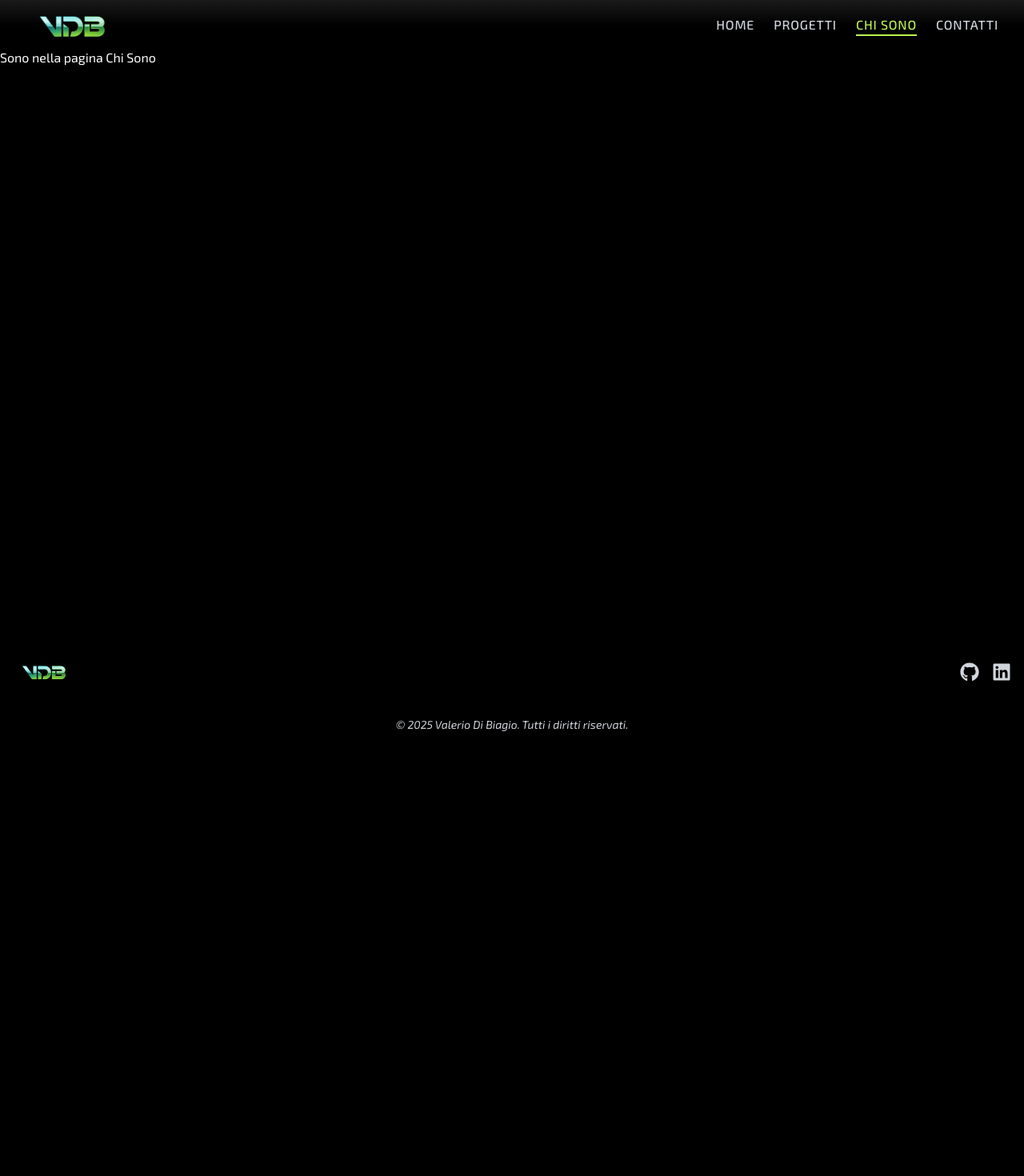
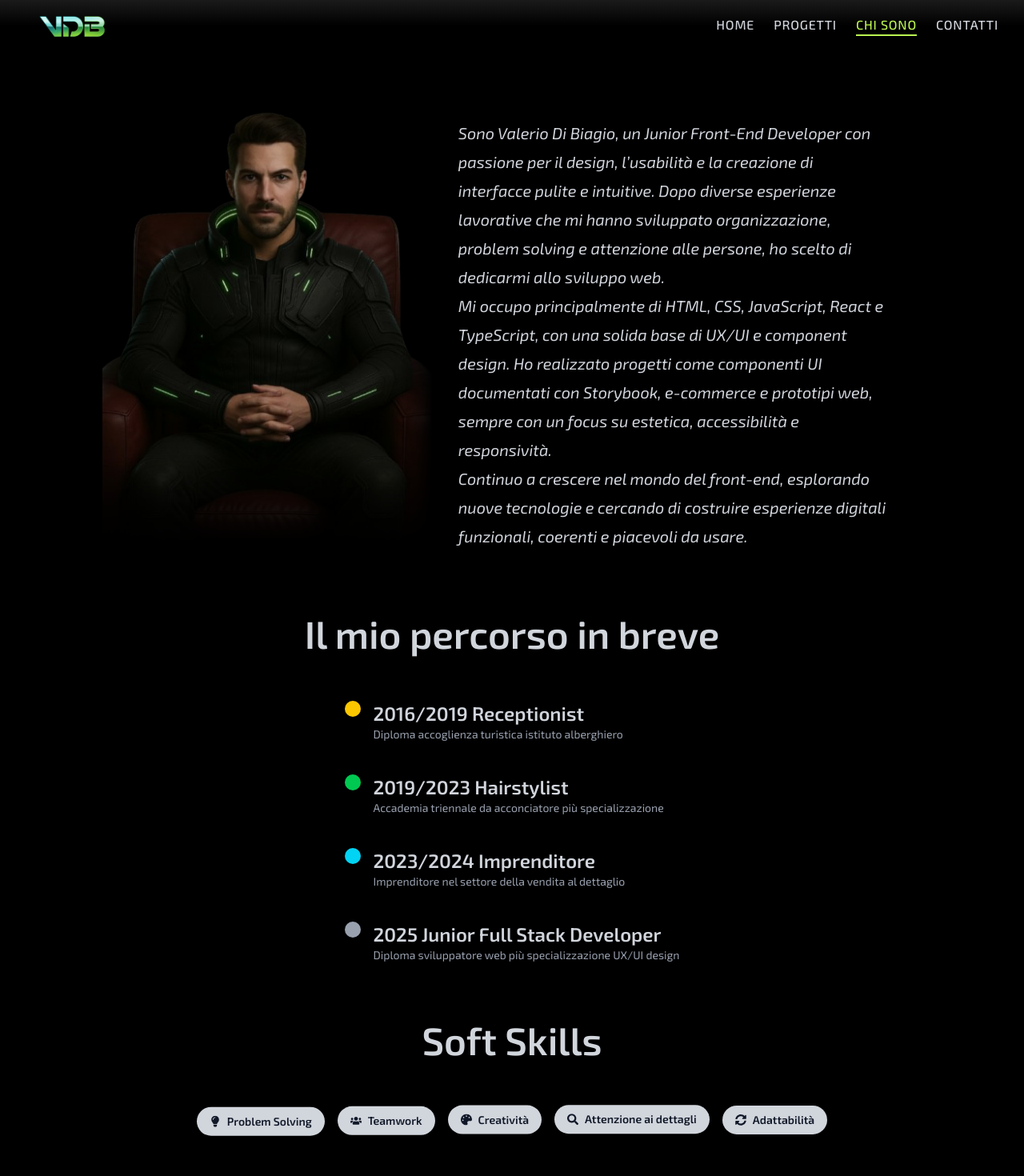
Before and after one commit to ValerioDiBiagio/personal-portfolio, a React (Vite) app: page /aboutme in a window 1280 px wide. Shown: the top 1470 px of the page at 80% size. Before the commit the page ends 932 px from the top, so only its background shows below. Built offline with nearby package versions, Linux system fonts and the light colour scheme; a web font is replaced by a local one.

Commit message:
feat: add project images and update the About page with animations and skills data; modify the layout of the Projects page

```diff
--- a/src/pages/AboutPage.tsx
+++ b/src/pages/AboutPage.tsx
@@ -1,11 +1,135 @@
-import React from "react";
+import React, { useRef, useEffect, useState } from "react";
+import { motion, useAnimationControls, useInView } from "framer-motion";
+import { FaLightbulb, FaUsers, FaPalette, FaSearch, FaSyncAlt } from "react-icons/fa";
+
+const timelineData = [
+    { title: "2016/2019 Receptionist", subtitle: "Diploma accoglienza turistica istituto alberghiero", color: "bg-yellow-400" },
+    { title: "2019/2023 Hairstylist", subtitle: "Accademia triennale da acconciatore più specializzazione ", color: "bg-green-500" },
+    { title: "2023/2024 Imprenditore", subtitle: "Imprenditore nel settore della vendita al dettaglio", color: "bg-cyan-400" },
+    { title: "2025 Junior Full Stack Developer", subtitle: "Diploma sviluppatore web più specializzazione UX/UI design ", color: "bg-gray-400" },
+];
+
+const softSkillsData = [
+    { label: "Problem Solving", icon: <FaLightbulb /> },
+    { label: "Teamwork", icon: <FaUsers /> },
+    { label: "Creatività", icon: <FaPalette /> },
+    { label: "Attenzione ai dettagli", icon: <FaSearch /> },
+    { label: "Adattabilità", icon: <FaSyncAlt /> },
+];
 
 const AboutPage: React.FC = () => {
+    const [scrollY, setScrollY] = useState(0);
+    const controls = useAnimationControls();
+
+    useEffect(() => {
+        const handleScroll = () => setScrollY(window.scrollY);
+        window.addEventListener("scroll", handleScroll);
+        handleScroll();
+        return () => window.removeEventListener("scroll", handleScroll);
+    }, []);
+
     return (
-        <div>
-            <h2 className="text-white">Sono nella pagina Chi Sono</h2>
+        <div className="min-h-screen w-full flex flex-col items-center px-4 py-10 text-white relative bg-black overflow-x-hidden">
+
+            {/* Foto + Intro */}
+            <div className="w-full max-w-5xl flex flex-col md:flex-row items-center gap-8 mb-12 mx-auto px-">
+                <motion.figure
+                    style={{ y: scrollY * 0.05 }}
+                    initial={{ opacity: 0, scale: 0.8 }}
+                    animate={{ opacity: 1, scale: 1 }}
+                    transition={{ duration: 0.8, delay: 0.2 }}
+                    className="image-container relative flex justify-center md:w-5/12"
+                >
+                    <img
+                        className="base-image fade-full w-60 md:w-full rounded-xl shadow-2xl"
+                        src="/image/iopoltrona.png"
+                        alt="Foto Valerio al pc"
+                    />
+                    <img
+                        className="hover-image fade-full absolute top-0 left-0 w-60 md:w-full rounded-xl shadow-2xl opacity-0 hover:opacity-100 transition-opacity duration-500"
+                        src="/image/iopoltronaparlo.png"
+                        alt="Foto Valerio al pc con sorriso"
+                    />
+                </motion.figure>
+
+                <motion.div
+                    style={{ y: -scrollY * 0.02 }}
+                    initial={{ opacity: 0, y: 50 }}
+                    animate={{ opacity: 1, y: 0 }}
+                    transition={{ duration: 0.8 }}
+                    className="md:w-7/12 md:leading-8 lg:leading-9 text-gray-300 text-center md:text-left text-lg sm:text-xl italic md:ml-auto md:pr-10 mt-12"
+                >
+                    Sono Valerio Di Biagio, un Junior Front-End Developer con passione per il design, l’usabilità e la creazione di interfacce pulite e intuitive. Dopo diverse esperienze lavorative che mi hanno sviluppato organizzazione, problem solving e attenzione alle persone, ho scelto di dedicarmi allo sviluppo web.<br />
+
+                    Mi occupo principalmente di HTML, CSS, JavaScript, React e TypeScript, con una solida base di UX/UI e component design. Ho realizzato progetti come componenti UI documentati con Storybook, e-commerce e prototipi web, sempre con un focus su estetica, accessibilità e responsività.<br />
+
+                    Continuo a crescere nel mondo del front-end, esplorando nuove tecnologie e cercando di costruire esperienze digitali funzionali, coerenti e piacevoli da usare.
+                </motion.div>
+            </div>
+
+            <motion.div
+                initial={{ opacity: 0, y: 30 }}
+                animate={{ opacity: 1, y: 0 }}
+                transition={{ duration: 0.8, delay: 0.5 }}
+                className="w-full max-w-4xl p-8 shadow-xl flex flex-col items-center text-center relative"
+            >
+                <h2 className="text-gray-300 text-5xl sm:text-5xl md:text-5xl font-semibold mb-15">Il mio percorso in breve</h2>
+
+                {/* Timeline*/}
+                <div className="flex justify-center w-full mb-8">
+                    <div className="flex flex-col gap-10 text-2xl text-gray-300">
+                        {timelineData.map((item, idx) => {
+                            const ref = useRef(null);
+                            const isInView = useInView(ref, { once: true, margin: "-50px" });
+
+                            useEffect(() => {
+                                if (isInView) {
+                                    controls.start({ opacity: 1, x: 0, transition: { duration: 0.6, delay: idx * 0.3 } });
+                                }
+                            }, [controls, isInView, idx]);
+
+                            return (
+                                <motion.div
+                                    key={idx}
+                                    ref={ref}
+                                    initial={{ opacity: 0, x: -50 }}
+                                    animate={controls}
+                                    className="flex items-start gap-4"
+                                >
+                                    <div className="flex flex-col items-center">
+                                        <div className={`${item.color} w-5 h-5 rounded-full shadow-lg z-10`}></div>
+                                        {idx !== timelineData.length - 1 && (
+                                            <div className="w-1 bg-gradient-to-b from-blue-400 via-green-400 to-yellow-400 flex-1"></div>
+                                        )}
+                                    </div>
+                                    {/* Testo */}
+                                    <div className="text-left">
+                                        <p className="text-gray-300 font-semibold">{item.title}</p>
+                                        <p className="text-gray-400 text-sm">{item.subtitle}</p>
+                                    </div>
+                                </motion.div>
+                            );
+                        })}
+                    </div>
+                </div>
+                {/* Soft-Skills */}
+                <h2 className="text-gray-300 text-5xl sm:text-5xl md:text-5xl font-semibold mt-10">Soft Skills</h2>
+                <div className="flex flex-wrap justify-center gap-4 mb-8 mt-15 ">
+                    {softSkillsData.map((skill, idx) => (
+                        <motion.span
+                            key={idx}
+                            className="flex items-center gap-2 px-4 py-2 bg-gray-300 text-gray-900 rounded-full text-sm font-semibold"
+                            whileHover={{ scale: 1.1, boxShadow: "0px 0px 15px rgba(255,255,255,0.2)" }}
+                            animate={{ y: [0, -3, 0] }}
+                            transition={{ repeat: Infinity, duration: 2, delay: idx * 0.3 }}
+                        >
+                            {skill.icon} {skill.label}
+                        </motion.span>
+                    ))}
+                </div>
+            </motion.div>
         </div>
-    )
-}
+    );
+};
 
 export default AboutPage;
--- a/src/pages/ProjectsPage.tsx
+++ b/src/pages/ProjectsPage.tsx
@@ -38,7 +38,7 @@ const ProjectsPage: React.FC = () => {
                     initial={{ opacity: 0, y: 50 }}
                     animate={{ opacity: 1, y: 0 }}
                     transition={{ duration: 0.8 }}
-                    className="md:w-7/12 text-gray-300 text-center md:text-left text-lg sm:text-xl italic md:ml-auto md:pr-10"
+                    className="md:w-7/12 md:leading-8 lg:leading-10  text-gray-300 text-center md:text-left text-lg sm:text-xl italic md:ml-auto md:pr-10"
                 >
                     Ogni progetto che trovi qui racconta una parte del mio percorso: dal design alla programmazione, cerco sempre di coniugare creatività e funzionalità per creare esperienze che siano belle da vedere e semplici da usare.
                 </motion.div>
```
Also changed, not shown: public/image/iopoltrona.png (added), public/image/iopoltronaparlo.png (added).
